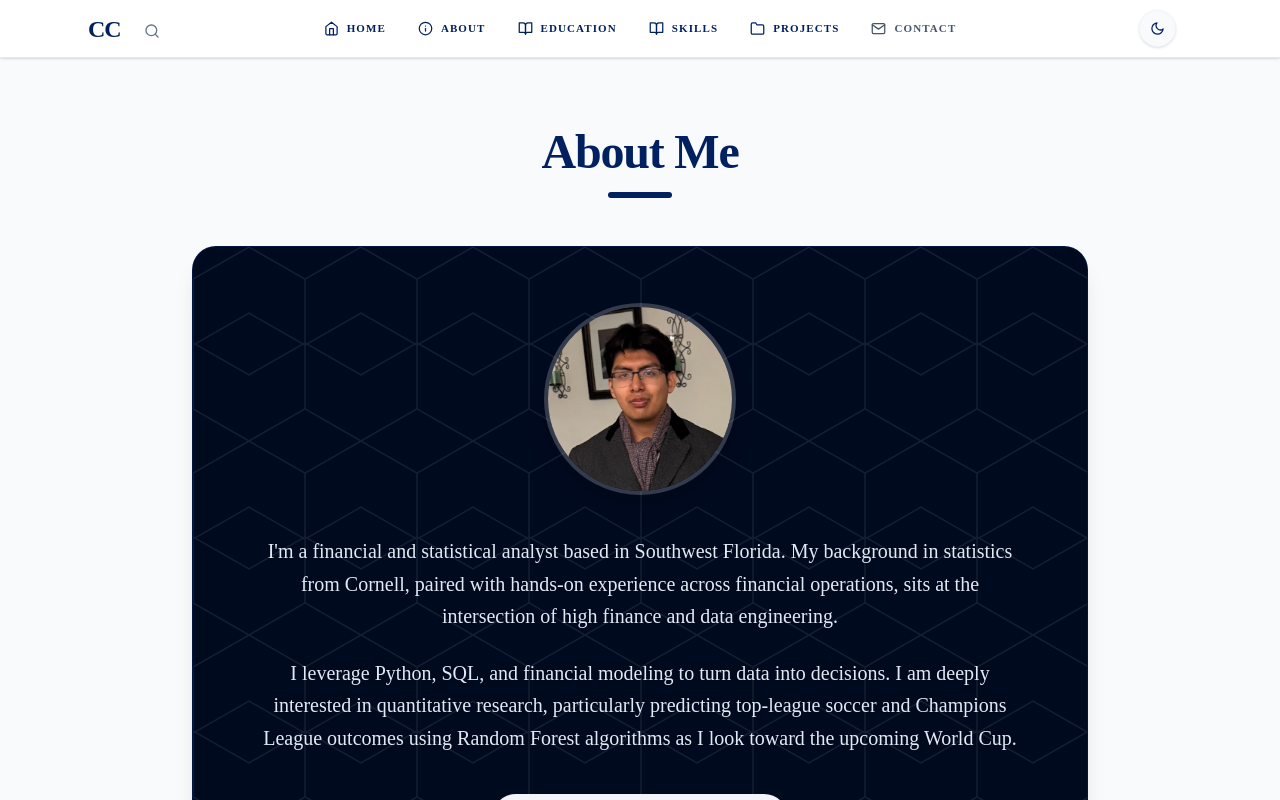
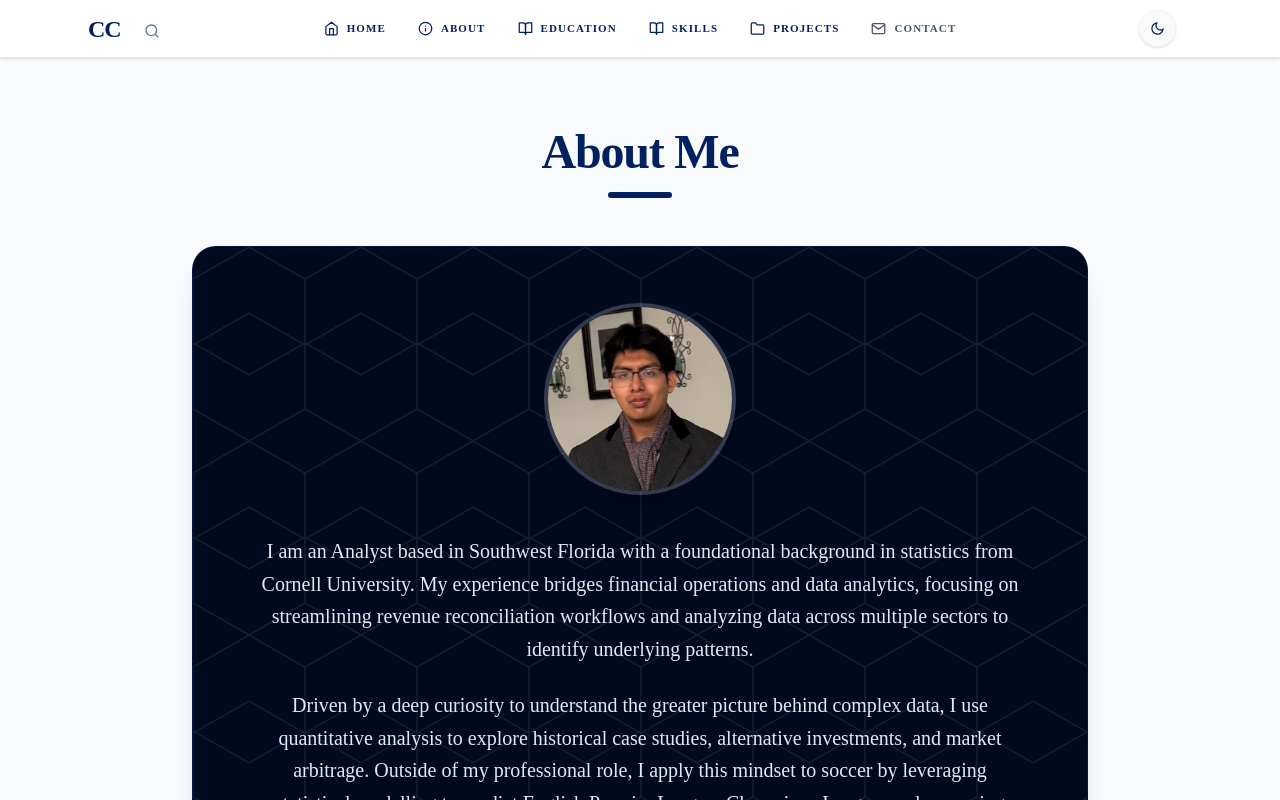
Before and after one commit to Chris-D-Jose-Castaneda/my-website, a React (Vite) app: page /about in a window 1280 px wide. Shown: the top 800 px of the page. Built offline with nearby package versions, Linux system fonts and the light colour scheme.

Commit message:
Update on About bio

```diff
--- a/src/pages/About.jsx
+++ b/src/pages/About.jsx
@@ -161,10 +161,18 @@ export default function About() {
           </div>
 
           <p className="mb-6 text-lg md:text-xl text-blue-50/95 dark:text-slate-300 leading-relaxed font-serif max-w-3xl relative z-10">
-            I'm a financial and statistical analyst based in Southwest Florida. My background in statistics from Cornell, paired with hands-on experience across financial operations, sits at the intersection of high finance and data engineering.
-          </p>
+            I am an Analyst based in Southwest Florida with a foundational background in statistics from Cornell University.
+            My experience bridges financial operations and data analytics, focusing on streamlining revenue reconciliation workflows and analyzing data
+            across multiple sectors to identify underlying patterns.
+        </p>
+
           <p className="mb-10 text-lg md:text-xl text-blue-50/95 dark:text-slate-300 leading-relaxed font-serif max-w-3xl relative z-10">
-            I leverage Python, SQL, and financial modeling to turn data into decisions. I am deeply interested in quantitative research, particularly predicting top-league soccer and Champions League outcomes using Random Forest algorithms as I look toward the upcoming World Cup.
+          Driven by a deep curiosity to understand the greater picture behind complex data, I use quantitative analysis to explore historical case studies,
+          alternative investments, and market arbitrage. Outside of my professional role,
+
+          I apply this mindset to soccer by leveraging statistical modelling to predict English Premier League, Champions League, and upcoming
+          World Cup quarter final match outcomes.
+
           </p>
 
           <div className="relative z-10 inline-block px-8 py-3.5 bg-slate-100 dark:bg-slate-200 text-[#002060] font-serif text-[13px] md:text-sm tracking-[0.2em] uppercase font-bold rounded-full shadow-lg transition-transform hover:-translate-y-0.5 hover:shadow-xl hover:bg-white dark:hover:bg-white">
```
